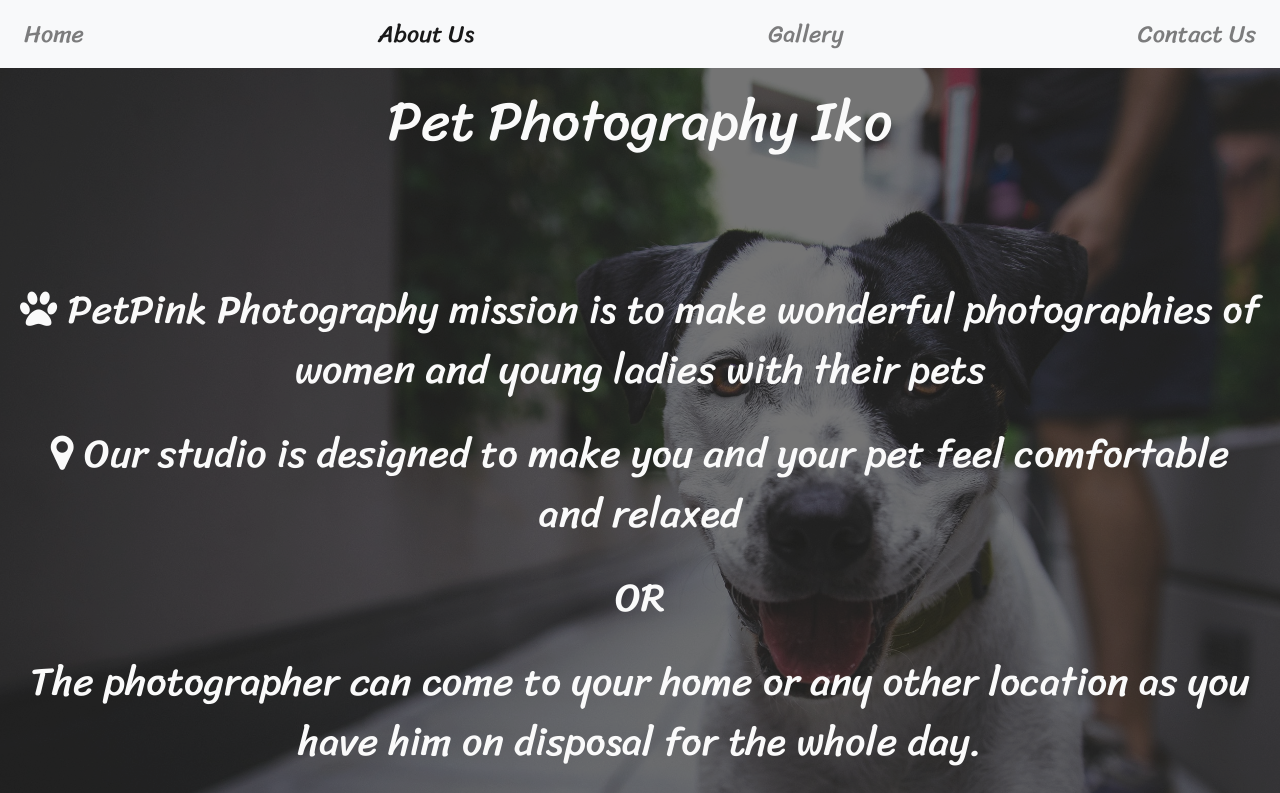
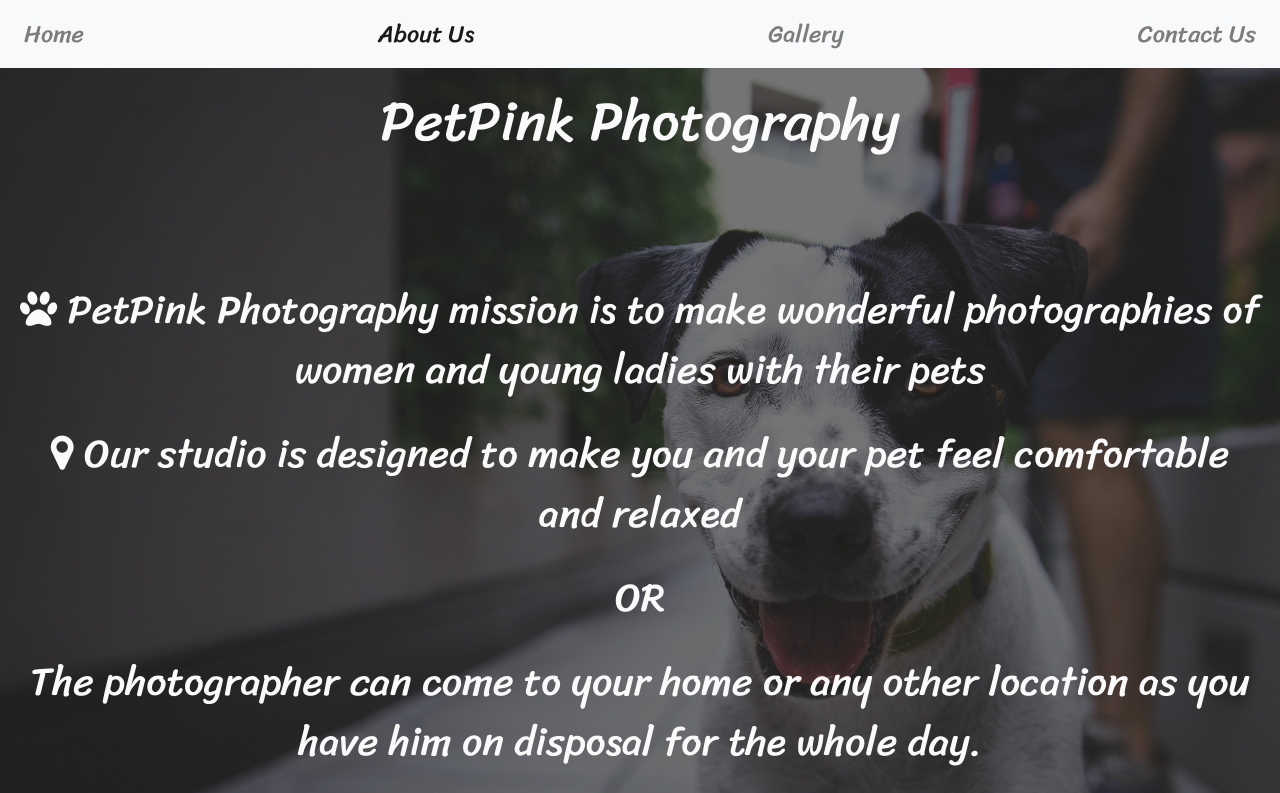
Before and after one commit to VocHub/petpink, a plain HTML site: page about_us.html in a window 1280 px wide. Shown: the top 793 px of the page. Drawn offline with nearby package versions, Linux system fonts and the light colour scheme.

Commit message:
Update about_us.html

```diff
--- a/about_us.html
+++ b/about_us.html
@@ -2,7 +2,7 @@
 <html lang="en">
 <head>
     <meta charset="UTF-8">
-    <title>Pet Photography Iko</title>
+    <title>PetPink Photography</title>
     <link rel="stylesheet" href="https://stackpath.bootstrapcdn.com/bootstrap/4.5.0/css/bootstrap.min.css" integrity="sha384-9aIt2nRpC12Uk9gS9baDl411NQApFmC26EwAOH8WgZl5MYYxFfc+NcPb1dKGj7Sk" crossorigin="anonymous">
     <link rel="stylesheet" href="https://maxcdn.bootstrapcdn.com/font-awesome/4.7.0/css/font-awesome.min.css" type="text/css">
     <link href="https://fonts.googleapis.com/css2?family=Sriracha&display=swap" rel="stylesheet">
@@ -37,7 +37,7 @@
         <div class="container-fluid">
             <div class="row photo-aboutUs">
                 <div class="col font colour backgound-aboutUs" >
-                    <h1 class="title-aboutUs">Pet Photography Iko</h1>
+                    <h1 class="title-aboutUs">PetPink Photography</h1>
                     <ul class="text-aboutUs">
                         <li><i class="fa fa-paw"></i>  PetPink Photography mission is to make wonderful photographies of women and young ladies with their pets</li>
                         <li><i class="fa fa-map-marker"></i>   Our studio is designed to make you and your pet feel comfortable and relaxed</li>
```
